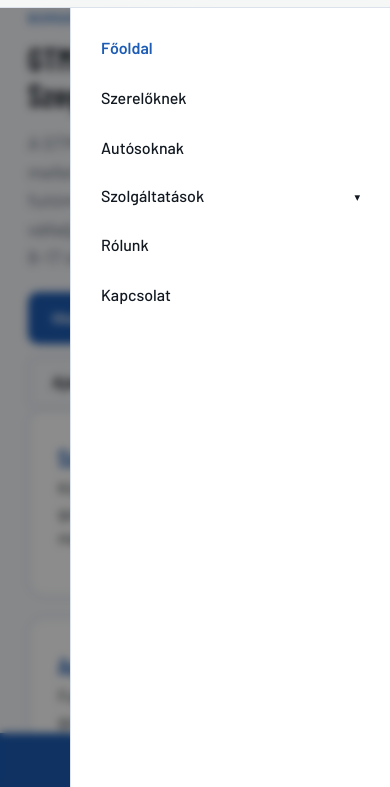
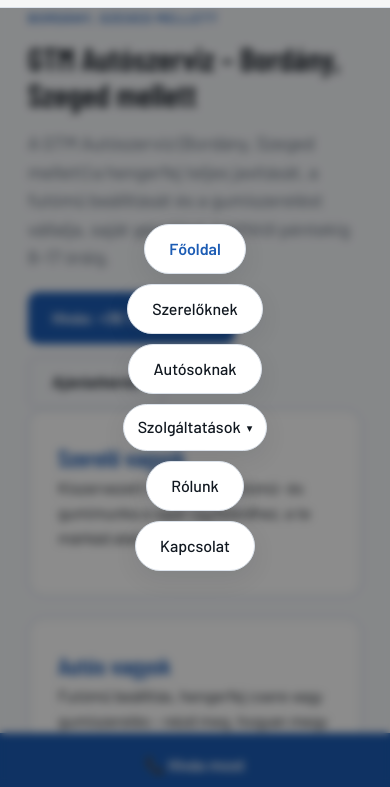
Before and after one commit to zsebehazybalint-dev/GTMweboldal, a plain HTML site: page index.html in a window 390 px wide. Both pictures are taken after a click on the button "Menü megnyitása". Shown: the part 57-844 px from the top of the page. Drawn offline with Linux system fonts and the light colour scheme.

Commit message:
Mobil menü: középre igazított, felbukkanó gombok oldalsáv helyett
A korábbi, jobbról beúszó panel helyett a VH mintájára a menüpontok
önálló, lekerekített "pill" gombokként jelennek meg, középre igazítva
a képernyőn, egyenként felskálázódva/elhalványulva (késleltetett
animációval soronként). A hamburger gomb helye a fejlécben maradt, az
elhalványuló háttér (nav-backdrop) is megmarad mögötte.

A "Szolgáltatások" almenü is középre igazított, kisebb pill-gombokként
nyílik a fő gomb alatt.

```diff
--- a/css/style.css
+++ b/css/style.css
@@ -420,22 +420,47 @@ section { padding: 56px 0; }
   .nav-toggle { display: inline-flex; }
   .main-nav {
     position: fixed;
-    inset: 0 0 0 auto;
-    top: 65px;
-    width: min(320px, 84vw);
+    inset: 65px 0 0 0;
     height: calc(100vh - 65px);
+    display: flex;
+    flex-direction: column;
+    align-items: center;
+    justify-content: center;
+    padding: 16px;
+    overflow-y: auto;
+    pointer-events: none;
+  }
+  .main-nav.is-open { pointer-events: auto; }
+  .main-nav ul { flex-direction: column; align-items: center; gap: 10px; }
+  .main-nav > ul > li {
+    opacity: 0;
+    transform: scale(.5) translateY(10px);
+    transition: opacity .22s ease, transform .22s ease;
+  }
+  .main-nav.is-open > ul > li { opacity: 1; transform: scale(1) translateY(0); }
+  .main-nav.is-open > ul > li:nth-child(1) { transition-delay: .05s; }
+  .main-nav.is-open > ul > li:nth-child(2) { transition-delay: .1s; }
+  .main-nav.is-open > ul > li:nth-child(3) { transition-delay: .15s; }
+  .main-nav.is-open > ul > li:nth-child(4) { transition-delay: .2s; }
+  .main-nav.is-open > ul > li:nth-child(5) { transition-delay: .25s; }
+  .main-nav.is-open > ul > li:nth-child(6) { transition-delay: .3s; }
+  .main-nav a {
+    text-align: center;
+    padding: 12px 24px;
     background: var(--surface);
-    border-left: 1px solid var(--line);
-    flex-direction: column;
-    align-items: stretch;
-    padding: 16px;
-    transform: translateX(100%);
-    transition: transform .22s ease;
-    overflow-y: auto;
+    border: 1px solid var(--line);
+    border-radius: 999px;
+    box-shadow: var(--shadow);
   }
-  .main-nav.is-open { transform: translateX(0); }
-  .main-nav ul { flex-direction: column; align-items: stretch; gap: 2px; }
-  .main-nav a { padding: 12px 14px; }
+  .nav-dropdown { display: flex; flex-direction: column; align-items: center; }
+  .nav-dropdown > button.nav-top {
+    width: auto;
+    justify-content: center;
+    background: var(--surface);
+    border: 1px solid var(--line);
+    border-radius: 999px;
+    box-shadow: var(--shadow);
+  }
   .nav-dropdown .dropdown-panel {
     position: static;
     width: auto;
@@ -444,13 +469,22 @@ section { padding: 56px 0; }
     transform: none;
     box-shadow: none;
     border: none;
+    background: transparent;
+    display: none;
+    flex-direction: column;
+    align-items: center;
+    gap: 6px;
+    padding: 0;
+    margin-top: 10px;
+  }
+  .nav-dropdown.is-open .dropdown-panel { display: flex; }
+  .dropdown-panel li a {
+    white-space: normal;
+    text-align: center;
+    font-size: .92rem;
     background: var(--surface-2);
-    display: none;
-    margin-top: 4px;
+    border-radius: 999px;
   }
-  .nav-dropdown.is-open .dropdown-panel { display: block; }
-  .dropdown-panel li a { white-space: normal; }
-  .nav-dropdown > button.nav-top { width: 100%; justify-content: space-between; }
 
   .nav-backdrop {
     position: fixed;
```
